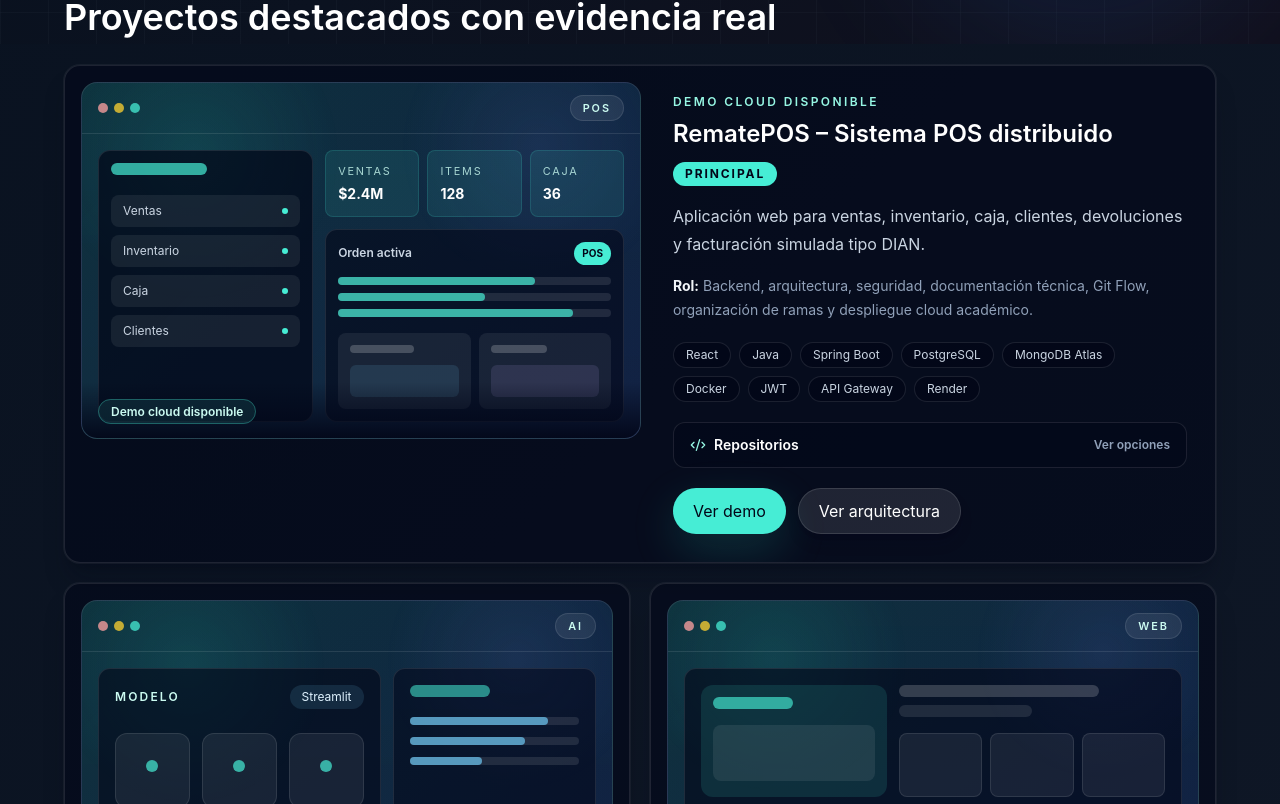
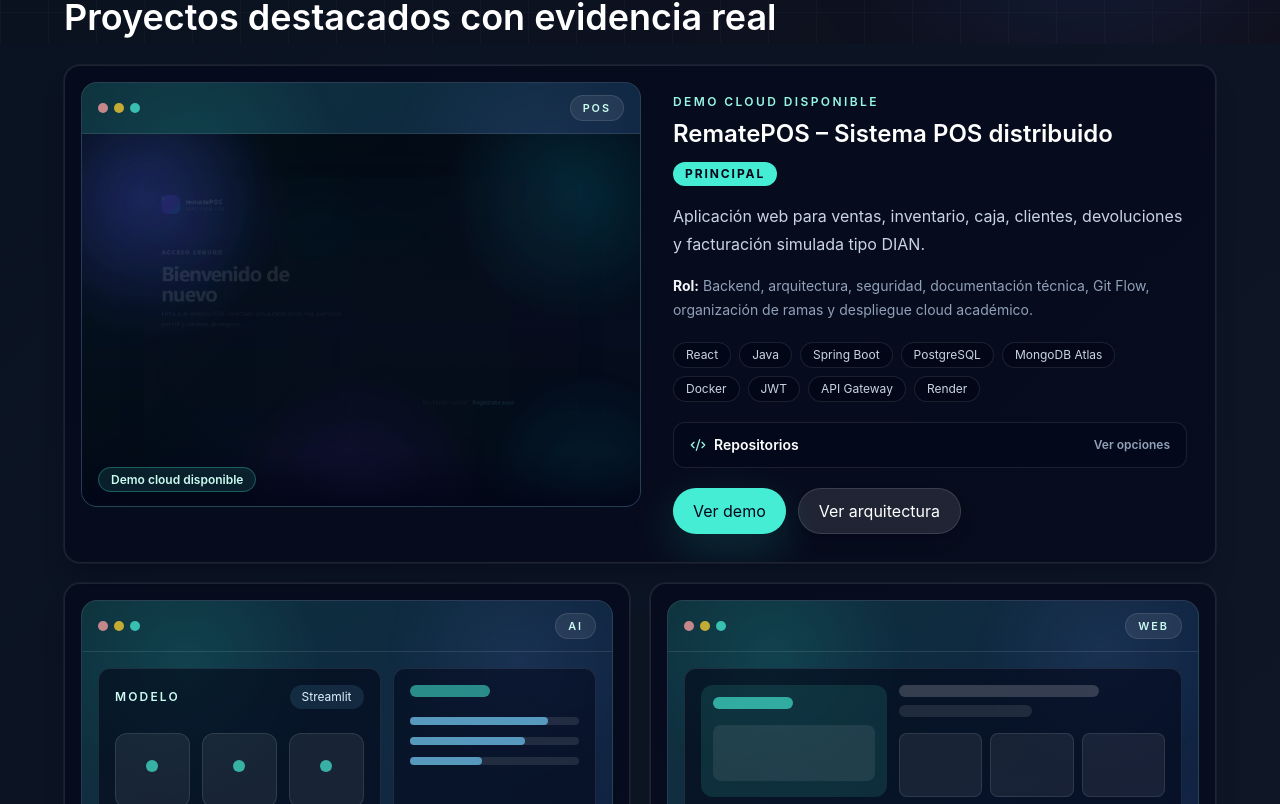
Before and after one commit to pilo77/carlos-villamil-portfolio, a React (Vite) app: page / in a window 1280 px wide. Shown: the part 756-1560 px from the top of the page. Built offline with nearby package versions, Linux system fonts and the light colour scheme.

Commit message:
style(projects): improve interactive project preview cards

```diff
--- a/src/components/sections/projects/ProjectMockup.tsx
+++ b/src/components/sections/projects/ProjectMockup.tsx
@@ -172,8 +172,19 @@
       <div className="absolute inset-0 opacity-55 [background-image:radial-gradient(circle_at_20%_20%,rgba(45,212,191,0.22),transparent_28%),radial-gradient(circle_at_82%_18%,rgba(129,140,248,0.18),transparent_26%)]" />
       <div className="relative flex min-h-[18rem] flex-col">
         <WindowChrome label={project.mockupLabel} />
-        <div className="flex-1">
-          {contentByLabel[project.mockupLabel as keyof typeof contentByLabel] ?? <GenericMockup />}
+        <div className="flex-1 overflow-hidden">
+          {project.imageSrc ? (
+            <img
+              alt={project.imageAlt ?? `Preview visual de ${project.name}`}
+              className="h-full min-h-[18rem] w-full object-cover opacity-82 saturate-125 transition duration-500 group-hover:scale-105"
+              loading="lazy"
+              src={project.imageSrc}
+            />
+          ) : (
+            (contentByLabel[project.mockupLabel as keyof typeof contentByLabel] ?? (
+              <GenericMockup />
+            ))
+          )}
         </div>
       </div>
       <div className="pointer-events-none absolute inset-x-0 bottom-0 bg-gradient-to-t from-slate-950/92 to-transparent p-4">
--- a/src/data/projects.ts
+++ b/src/data/projects.ts
@@ -30,6 +30,8 @@
     featured: true,
     status: 'Demo cloud disponible',
     mockupLabel: 'POS',
+    imageSrc: '/images/projects/rematepos-preview.png',
+    imageAlt: 'Vista de inicio de sesión de RematePOS desplegado en Render',
     summary:
       'Aplicación web para ventas, inventario, caja, clientes, devoluciones y facturación simulada tipo DIAN.',
     description:
--- a/src/types.ts
+++ b/src/types.ts
@@ -31,6 +31,8 @@
   featured?: boolean
   status: string
   mockupLabel: string
+  imageAlt?: string
+  imageSrc?: string
   summary?: string
   description: string
   problem: string
```
Also changed, not shown: public/images/projects/rematepos-preview.png (added).
